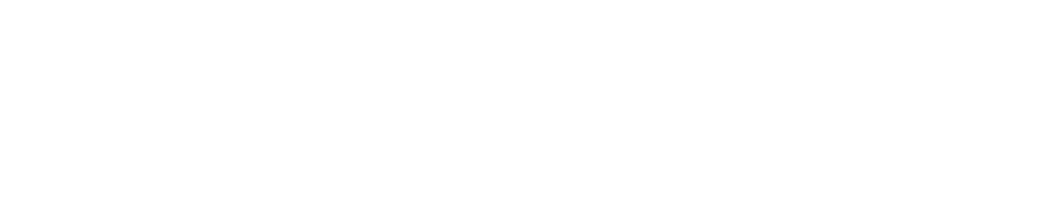
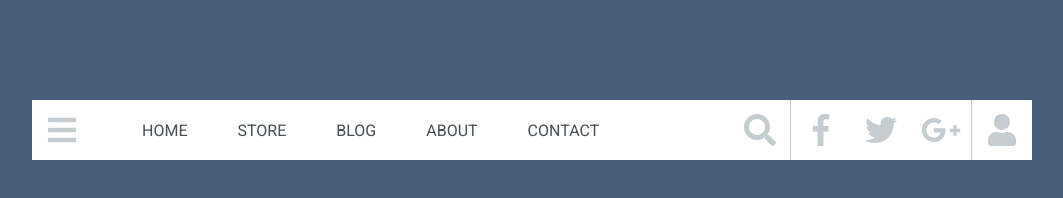
Before and after one commit to pawvel/WWDC---Zadanie-4, a plain HTML site: page index.html in a window 1280 px wide. Shown: the whole page, without its empty margins (108-1171 px from the left). Drawn offline with Linux system fonts and the light colour scheme.

Commit message:
Zrobiona nawigacja

```diff
--- a/css/style.css
+++ b/css/style.css
@@ -0,0 +1,70 @@
+* {
+  margin: 0;
+  padding: 0;
+  box-sizing: border-box;
+  font-family: "Roboto", sans-serif;
+}
+
+body {
+  background-color: #495e7b;
+}
+
+.container {
+  max-width: 1000px;
+  margin: 100px auto;
+}
+
+/*#region NAVBAR*/
+.nav-icon {
+  display: table;
+  width: 60px;
+  height: 60px;
+}
+.nav-icon i {
+  color: #c5cdd1;
+  font-size: 2rem;
+  text-align: center;
+  display: table-cell;
+  vertical-align: middle;
+}
+
+.nav-icon i:hover {
+  color: #ffffff;
+  background-color: #56ccc8;
+}
+
+.line {
+  border-left: solid 1px #c5cdd1;
+  height: 60px;
+}
+
+.nav-left,
+.nav-right {
+  display: flex;
+  align-items: center;
+}
+
+.nav {
+  position: relative;
+  display: flex;
+  justify-content: space-between;
+  align-items: center;
+  background-color: #ffffff;
+  width: 100%;
+  height: 60px;
+}
+.navbar-list {
+  list-style-type: none;
+  display: flex;
+}
+
+.navbar-list a {
+  text-decoration: none;
+  color: #475055;
+  text-transform: uppercase;
+  margin-left: 50px;
+}
+
+.navbar-list a:hover {
+  color: #56ccc8;
+}
--- a/index.html
+++ b/index.html
@@ -5,6 +5,39 @@
     <meta name="viewport" content="width=device-width, initial-scale=1.0" />
     <meta http-equiv="X-UA-Compatible" content="ie=edge" />
     <title>Weekly WebDev Challenge - Zadanie 4</title>
+    <link href="css/style.css" rel="stylesheet" />
+    <link
+      href="https://use.fontawesome.com/releases/v5.5.0/css/all.css"
+      rel="stylesheet"
+    />
+    <link
+      href="https://fonts.googleapis.com/css?family=Roboto"
+      rel="stylesheet"
+    />
   </head>
-  <body></body>
+  <body>
+    <div class="container">
+      <nav class="nav">
+        <div class="nav-left">
+          <div class="nav-icon"><i class="fas fa-bars"></i></div>
+          <ul class="navbar-list">
+            <li><a href="#">Home</a></li>
+            <li><a href="#">Store</a></li>
+            <li><a href="#">Blog</a></li>
+            <li><a href="#">About</a></li>
+            <li><a href="#">Contact</a></li>
+          </ul>
+        </div>
+        <div class="nav-right">
+          <div class="nav-icon"><i class="fa fa-search"></i></div>
+          <p class="line"></p>
+          <div class="nav-icon"><i class="fab fa-facebook-f"></i></div>
+          <div class="nav-icon"><i class="fab fa-twitter"></i></div>
+          <div class="nav-icon"><i class="fab fa-google-plus-g"></i></div>
+          <p class="line"></p>
+          <div class="nav-icon"><i class="fas fa-user"></i></div>
+        </div>
+      </nav>
+    </div>
+  </body>
 </html>
```
